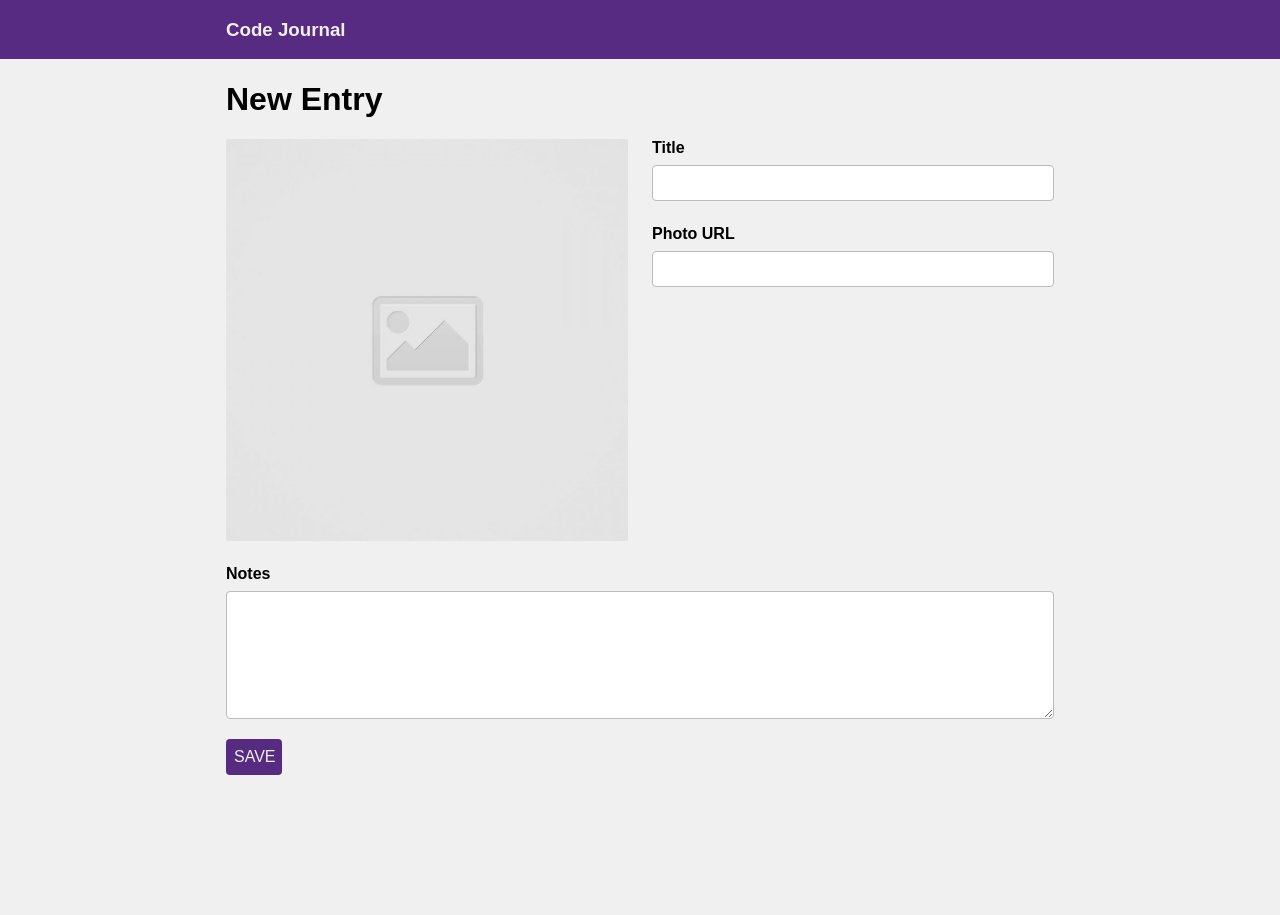
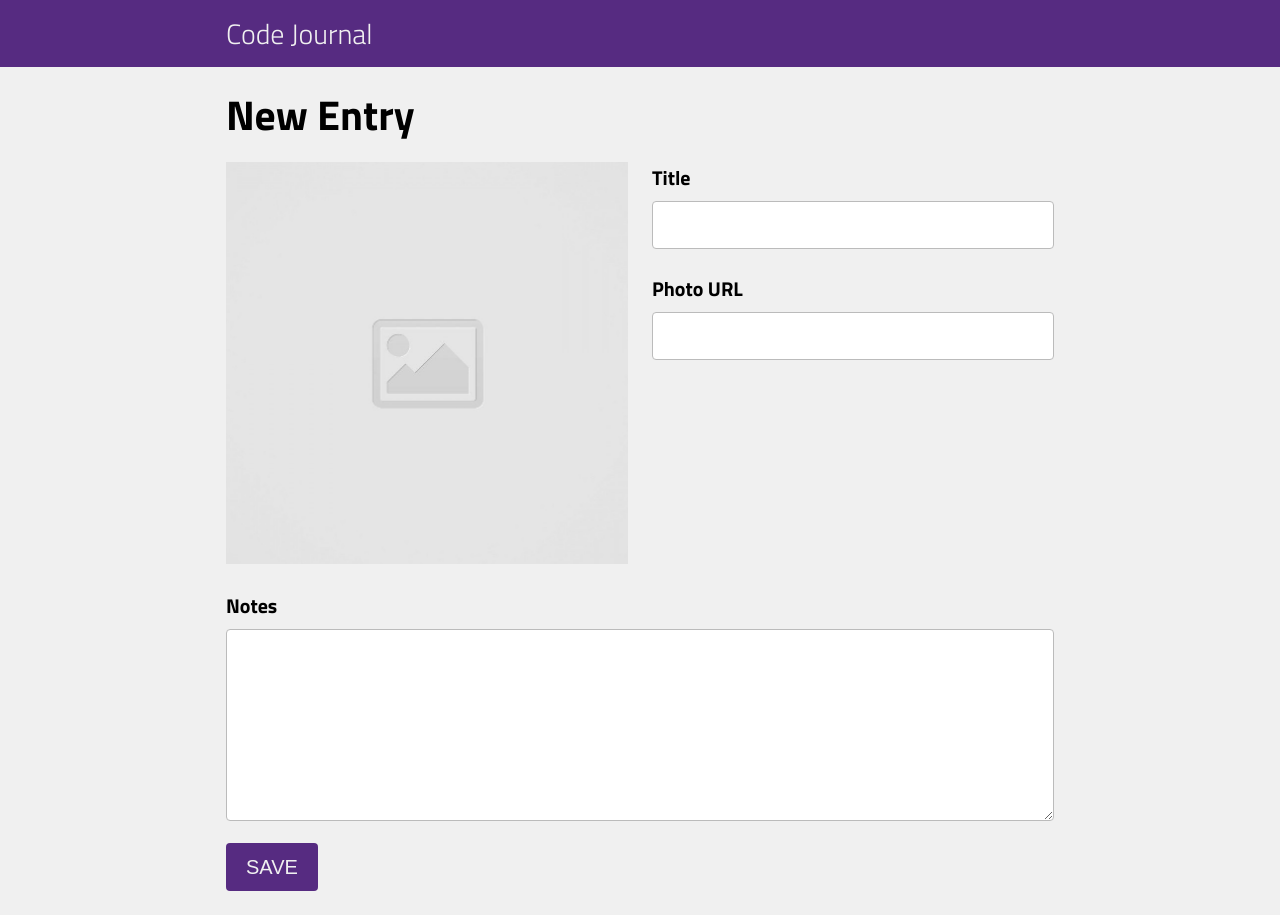
Before and after one commit to jiannicariaga/code-journal, a website: page index.html in a window 1280 px wide. Before the commit the page ends 800 px from the top, so only its background shows below. Drawn offline with Linux system fonts and the light colour scheme.

Commit message:
Remove all CSS styling that had no effect or was otherwise unecessary. #1

```diff
--- a/css/styles.css
+++ b/css/styles.css
@@ -1,11 +1,23 @@
 body {
   background-color: #f0f0f0;
-  font-family: sans-serif;
+  font-family: "Titillium Web", sans-serif;
 }
 
 header {
   background-color: #562b81;
   color: #f0f0f0;
+}
+
+h3 {
+  font-size: 1.75rem;
+  font-weight: 200;
+  margin: 0.75rem 0;
+}
+
+h1 {
+  font-size: 2.6rem;
+  font-weight: 600;
+  margin: 1rem 0;
 }
 
 img {
@@ -16,36 +28,38 @@ img {
 }
 
 label {
-  font-weight: bold;
+  font-size: 1.25rem;
+  font-weight: 600;
 }
 
 input,
 textarea {
   width: 100%;
-  font-size: 1rem;
+  font-size: 1.25rem;
   border: 1px solid #bbb;
   border-radius: 4px;
-  padding-left: 0.5rem;
+  padding-left: 0.7rem;
+  padding-right: 0.7rem;
   margin: 0.5rem 0 1.5rem;
 }
 
 input {
-  height: 2.25rem;
+  height: 3rem;
 }
 
 textarea {
-  height: 8rem;
+  height: 12rem;
+  padding-top: 0.7rem;
+  padding-bottom: 0.7rem;
   margin-bottom: 0.5rem;
 }
 
-.submit {
-  align-items: flex-end;
-}
-
-.submit input {
+.save {
   background-color: #562b81;
   color: #f0f0f0;
+  font-size: 1.25rem;
   width: auto;
+  padding: 0 1.25rem;
   border: none;
 }
 
--- a/index.html
+++ b/index.html
@@ -11,6 +11,9 @@
     integrity="sha512-9usAa10IRO0HhonpyAIVpjrylPvoDwiPUiKdWk5t3PyolY1cOd4DSE0Ga+ri4AuTroPR5aQvXU9xC6qOPnzFeg=="
     crossorigin="anonymous"
     referrerpolicy="no-referrer" />
+  <link rel="preconnect" href="https://fonts.googleapis.com">
+  <link rel="preconnect" href="https://fonts.gstatic.com" crossorigin>
+  <link href="https://fonts.googleapis.com/css2?family=Titillium+Web:wght@300;400;700&display=swap" rel="stylesheet">
   <link rel="stylesheet" href="css/reset.css">
   <link rel="stylesheet" href="css/layout.css">
   <link rel="stylesheet" href="css/styles.css">
@@ -32,7 +35,6 @@
           <h1>New Entry</h1>
         </div>
       </div>
-      <div class="row">
       <form>
         <div class="row">
           <div class="column-half">
@@ -58,12 +60,11 @@
           </div>
         </div>
         <div class="row">
-            <div class="column-full submit">
+          <div class="column-full">
             <input class="save" type="submit" value="SAVE">
           </div>
         </div>
       </form>
-      </div>
     </div>
   </main>
   <script src="js/data.js"></script>
--- a/js/data.js
+++ b/js/data.js
@@ -6,3 +6,14 @@ var data = {
   editing: null,
   nextEntryId: 1
 };
+var previousEntryDataJSON = localStorage.getItem('entry-data');
+
+if (previousEntryDataJSON !== null) {
+  data = JSON.parse(previousEntryDataJSON);
+}
+
+window.addEventListener('beforeunload', function (event) {
+  var dataJSON = JSON.stringify(data);
+
+  localStorage.setItem('entry-data', dataJSON);
+});
--- a/js/main.js
+++ b/js/main.js
@@ -13,7 +13,7 @@ $form.addEventListener('submit', function (event) {
     title: document.querySelector('#title').value,
     photoURL: document.querySelector('#photo-url').value,
     notes: document.querySelector('#notes').value,
-    nextEntryId: data.nextEntryId
+    entryId: data.nextEntryId
   };
 
   data.nextEntryId += 1;
```
Lines whose indentation alone changed are shown as unchanged.
